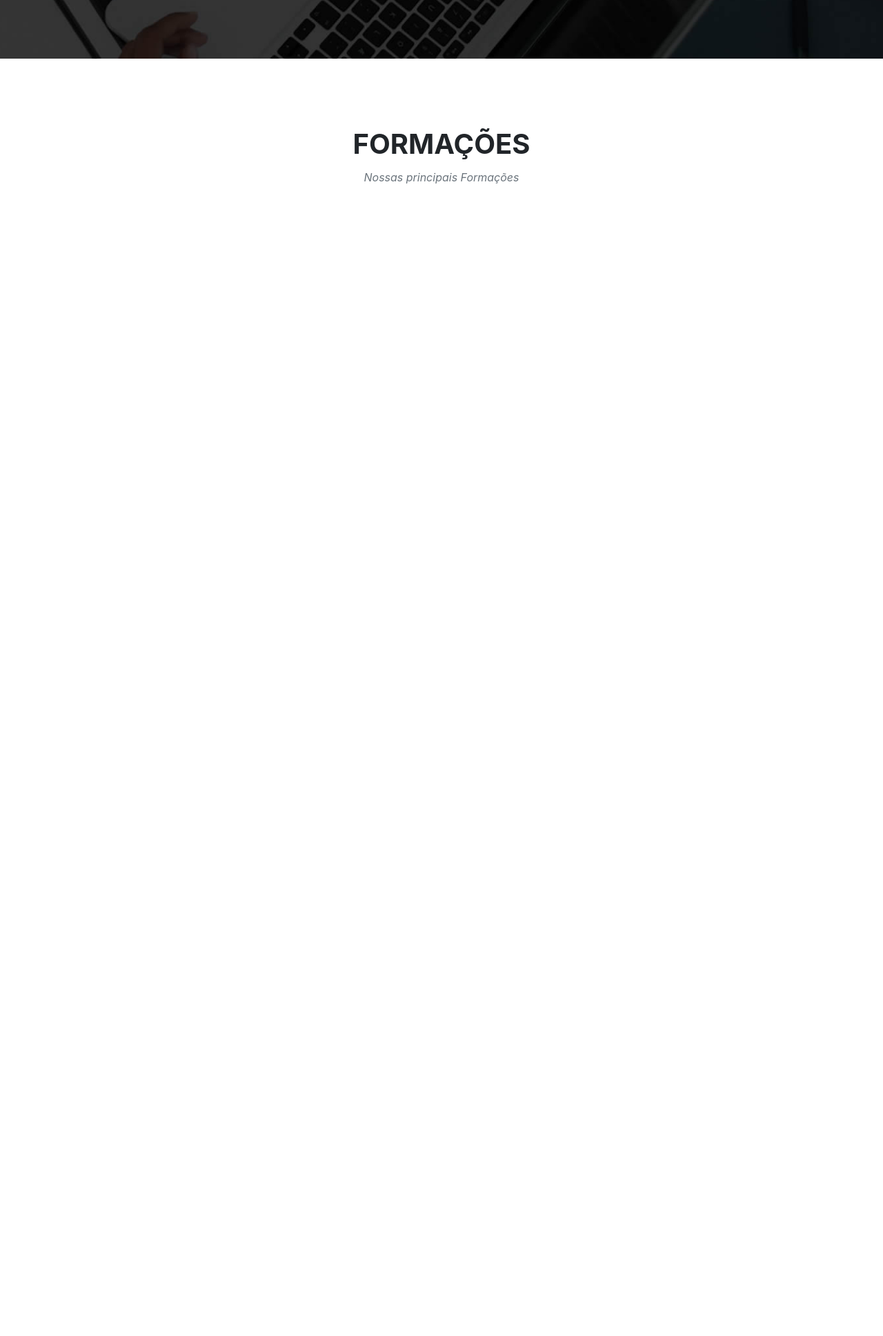
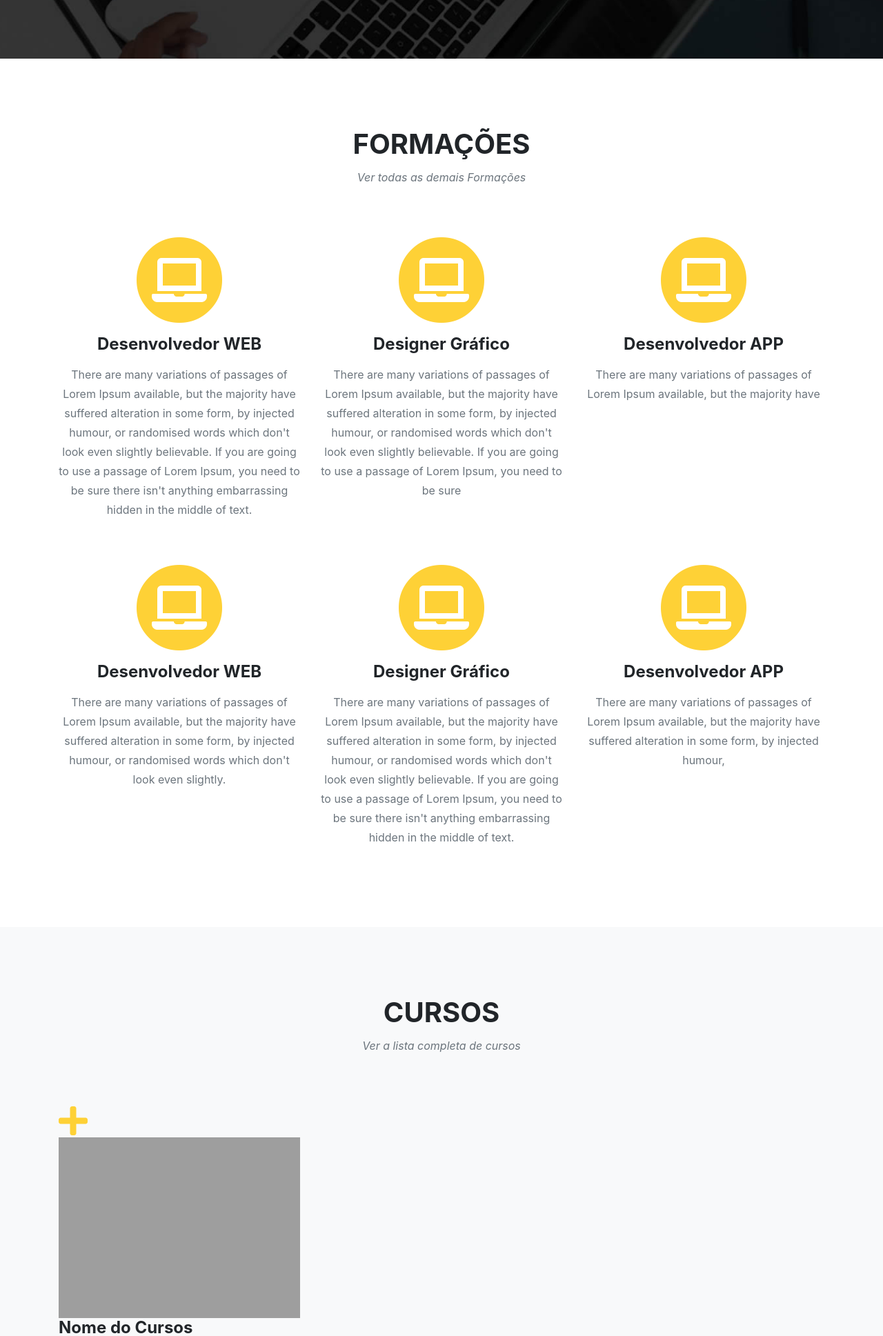
Before and after one commit to felipecosta-silva/Hope-Cursos, a PHP site: page / in a window 1280 px wide. Shown: the part 674-2611 px from the top of the page at 69% size. Before the commit the page ends 940 px from the top, so only its background shows below. Run offline with PHP 8.4, Linux system fonts and the light colour scheme; some libraries are stand-ins or nearby versions; grey boxes are pictures that could not be loaded.

Commit message:
Construindo a section Cursos - Aula 36

```diff
--- a/css/style-site.css
+++ b/css/style-site.css
@@ -68,3 +68,9 @@ header.cabecalho{
  		font-family:Montserrat,-apple-system,BlinkMacSystemFont,'Segoe UI',Roboto,'Helvetica Neue',Arial,sans-serif,'Apple Color Emoji','Segoe UI Emoji','Segoe UI Symbol','Noto Color Emoji'
  		}
  	}
+
+
+.titulo_formacao {
+	margin: 15px 0;
+  text-transform: none;
+}
--- a/index.html
+++ b/index.html
@@ -71,9 +71,92 @@
       <div class="row">
         <div class="col-lg-12 text-center">
           <h2 class="section-heading text-uppercase">Formações</h2>
-         <h3 class="section-subheading text-muted">Nossas principais Formações</h3>
+          <h3 class="section-subheading text-muted"><a class="text-muted" href="#">Ver todas as demais Formações</a></h3>
         </div>
       </div>
+      <div class="row text-center">
+        <div class="col-md-4">
+          <span class="fa-stack fa-4x">
+            <i class="fas fa-circle fa-stack-2x text-primary"></i>
+            <i class="fas fa-laptop fa-stack-1x fa-inverse"></i>
+          </span>
+          <h4 class="titulo_formacao">Desenvolvedor WEB</h4>
+          <p class="text-muted">There are many variations of passages of Lorem Ipsum available, but the majority have suffered alteration in some form, by injected humour, or randomised words which don't look even slightly believable. If you are going to use a passage of Lorem Ipsum, you need to be sure there isn't anything embarrassing hidden in the middle of text.</p>
+        </div>
+        <div class="col-md-4">
+          <span class="fa-stack fa-4x">
+            <i class="fas fa-circle fa-stack-2x text-primary"></i>
+            <i class="fas fa-laptop fa-stack-1x fa-inverse"></i>
+          </span>
+          <h4 class="titulo_formacao">Designer Gráfico</h4>
+          <p class="text-muted">There are many variations of passages of Lorem Ipsum available, but the majority have suffered alteration in some form, by injected humour, or randomised words which don't look even slightly believable. If you are going to use a passage of Lorem Ipsum, you need to be sure</p>
+        </div>
+        <div class="col-md-4">
+          <span class="fa-stack fa-4x">
+            <i class="fas fa-circle fa-stack-2x text-primary"></i>
+            <i class="fas fa-laptop fa-stack-1x fa-inverse"></i>
+          </span>
+          <h4 class="titulo_formacao">Desenvolvedor APP</h4>
+          <p class="text-muted">There are many variations of passages of Lorem Ipsum available, but the majority have </p>
+        </div>
+      </div>
+      <div class="row text-center mt-5">
+        <div class="col-md-4">
+          <span class="fa-stack fa-4x">
+            <i class="fas fa-circle fa-stack-2x text-primary"></i>
+            <i class="fas fa-laptop fa-stack-1x fa-inverse"></i>
+          </span>
+          <h4 class="titulo_formacao">Desenvolvedor WEB</h4>
+          <p class="text-muted">There are many variations of passages of Lorem Ipsum available, but the majority have suffered alteration in some form, by injected humour, or randomised words which don't look even slightly.</p>
+        </div>
+        <div class="col-md-4">
+          <span class="fa-stack fa-4x">
+            <i class="fas fa-circle fa-stack-2x text-primary"></i>
+            <i class="fas fa-laptop fa-stack-1x fa-inverse"></i>
+          </span>
+          <h4 class="titulo_formacao">Designer Gráfico</h4>
+          <p class="text-muted">There are many variations of passages of Lorem Ipsum available, but the majority have suffered alteration in some form, by injected humour, or randomised words which don't look even slightly believable. If you are going to use a passage of Lorem Ipsum, you need to be sure there isn't anything embarrassing hidden in the middle of text.</p>
+        </div>
+        <div class="col-md-4">
+          <span class="fa-stack fa-4x">
+            <i class="fas fa-circle fa-stack-2x text-primary"></i>
+            <i class="fas fa-laptop fa-stack-1x fa-inverse"></i>
+          </span>
+          <h4 class="titulo_formacao">Desenvolvedor APP</h4>
+          <p class="text-muted">There are many variations of passages of Lorem Ipsum available, but the majority have suffered alteration in some form, by injected humour,</p>
+        </div>
+      </div>
+    </div>
+  </section>
+
+  <!-- Área dos Cursos -->
+  <section class="bg-light page-section" id="cursos">
+    <div class="container">
+      <div class="row">
+        <div class="col-lg-12 text-center">
+          <h2 class="section-heading text-uppercase">Cursos</h2>
+          <h3 class="section-subheading text-muted"><a class="text-muted" href="#">Ver a lista completa de cursos</a></h3>
+        </div>
+      </div>
+
+      <div class="row">
+        <div class="col-md-4 col-sm-6 cursos-item">
+          <a class="cursos-link" href="#">
+            <div class="cursos-hover">
+              <div class="cursos-hover-content">
+                <i class="fas fa-plus fa-3x"></i>
+              </div>
+            </div>
+            <img class="img-fluid" src="img/" alt="">
+          </a>
+          <div class="cursos-caption">
+            <h4>Nome do Cursos</h4>
+            <p class="text-muted">Descrição do Cursos</p>
+          </div>
+        </div>
+      </div>
+
+
   	</div>
 	</section>
 
```
Lines whose indentation alone changed are shown as unchanged.
